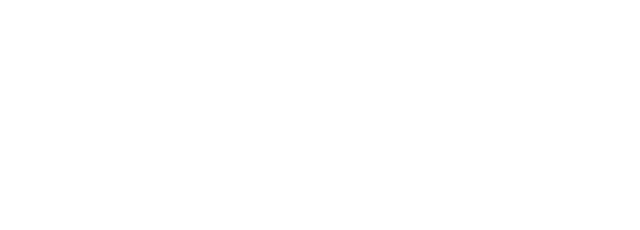
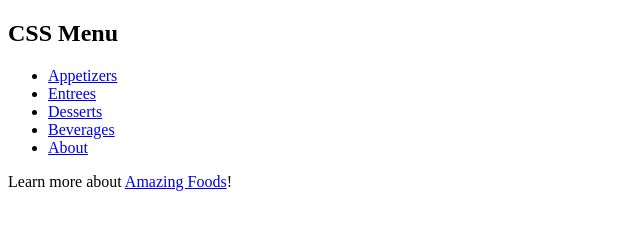
Before and after one commit to ayuspoudel/JavaScript-Encompassing-Data-Structures-to-DOM-to-Node-, a website: page CSS-Oneshot/MiniProject/index.html in a window 1280 px wide. Shown: the whole page, without its empty margins (0-640 px from the left). Drawn offline with Linux system fonts and the light colour scheme; files that its build step writes are made by us from their sources.

Commit message:
Add Nav-Bar

```diff
--- a/CSS-Oneshot/MiniProject/index.html
+++ b/CSS-Oneshot/MiniProject/index.html
@@ -8,4 +8,18 @@
     <title>CSS Menu</title>
     <link rel="stylesheet" href="css/style.css">
 </head>
+
+<body>
+    <nav>
+        <h2>CSS Menu</h2>
+        <ul>
+            <li><a href="one.html">Appetizers</a></li>
+            <li><a href="one.html">Entrees</a></li>
+            <li><a href="two.html">Desserts</a></li>
+            <li><a href="two.html">Beverages</a></li>
+            <li><a href="two.html">About</a></li>
+        </ul>
+        <p>Learn more about <a href="https://www.cnn.com/travel/article/world-best-food-dishes/index.html">Amazing Foods</a>!</p>
+    </nav>
+</body>
 </html>
```
